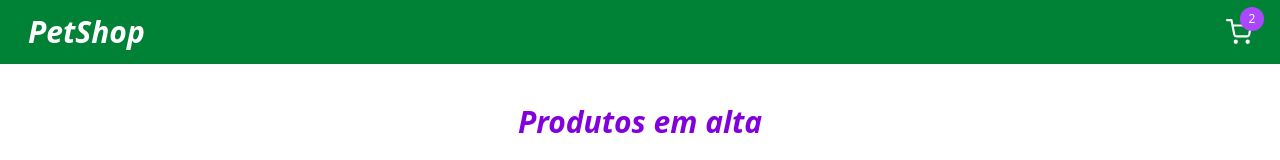
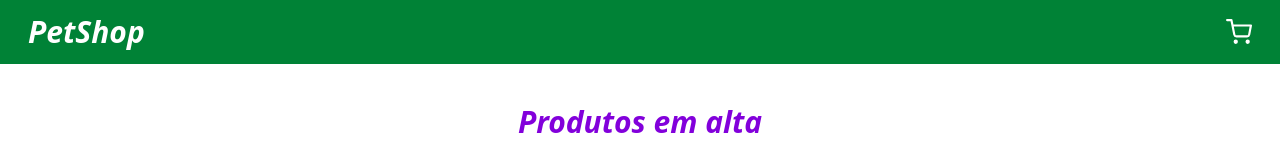
Before and after one commit to YanGraim/petShop, a React (Vite) app: page / in a window 1280 px wide. Shown: the top 160 px of the page. Built offline with nearby package versions, Linux system fonts and the light colour scheme; data requests are answered from the project's data file.

Commit message:
consome contexto dentro de header utilizando a propriedade cartAmount

```diff
--- a/src/components/header/header.tsx
+++ b/src/components/header/header.tsx
@@ -1,19 +1,27 @@
+import { useContext } from "react";
+import { CartContext } from "../../contexts/CartContext";
+
 import { Link } from "react-router-dom";
 import { FiShoppingCart } from "react-icons/fi";
 
 export function Header() {
+    const { cartAmount } = useContext(CartContext);
     return (
         <header className="w-full bg-green-700 px-2">
             <nav className="w-full max-w-7xl  h-16 flex items-center justify-between mx-auto px-5">
                 <Link className="text-3xl text-white font-bold italic" to={"/"}>
-                  PetShop
+                    PetShop
                 </Link>
 
                 <Link className="relative" to={"/cart"}>
-                  <FiShoppingCart size={26} color="#fff"/>
-                  <span className="absolute -right-3 -top-3 px-2.5 bg-purple-500 rounded-full w-6 h-6 flex items-center justify-center text-white text-xs">2</span>
+                    <FiShoppingCart size={26} color="#fff" />
+                    {cartAmount > 0 && (
+                        <span className="absolute -right-3 -top-3 px-2.5 bg-purple-500 rounded-full w-6 h-6 flex items-center justify-center text-white text-xs">
+                            {cartAmount}
+                        </span>
+                    )}
                 </Link>
             </nav>
         </header>
-    )
+    );
 }
--- a/src/contexts/CartContext.tsx
+++ b/src/contexts/CartContext.tsx
@@ -3,6 +3,7 @@ import { createContext, ReactNode, useState } from "react";
 
 interface CartContextData {
     cart: CartProps[];
+    cartAmount: number;
 }
 
 
@@ -25,7 +26,10 @@ export const CartContext = createContext({} as CartContextData)
 function CartProvider({children}: CartProviderProps) {
     const [cart, setCart] = useState<CartProps[]>([])
     return (
-        <CartContext.Provider value={{ cart }}>
+        <CartContext.Provider value={{
+            cart,
+            cartAmount: cart.length
+         }}>
             {children}
         </CartContext.Provider>
     )
```
